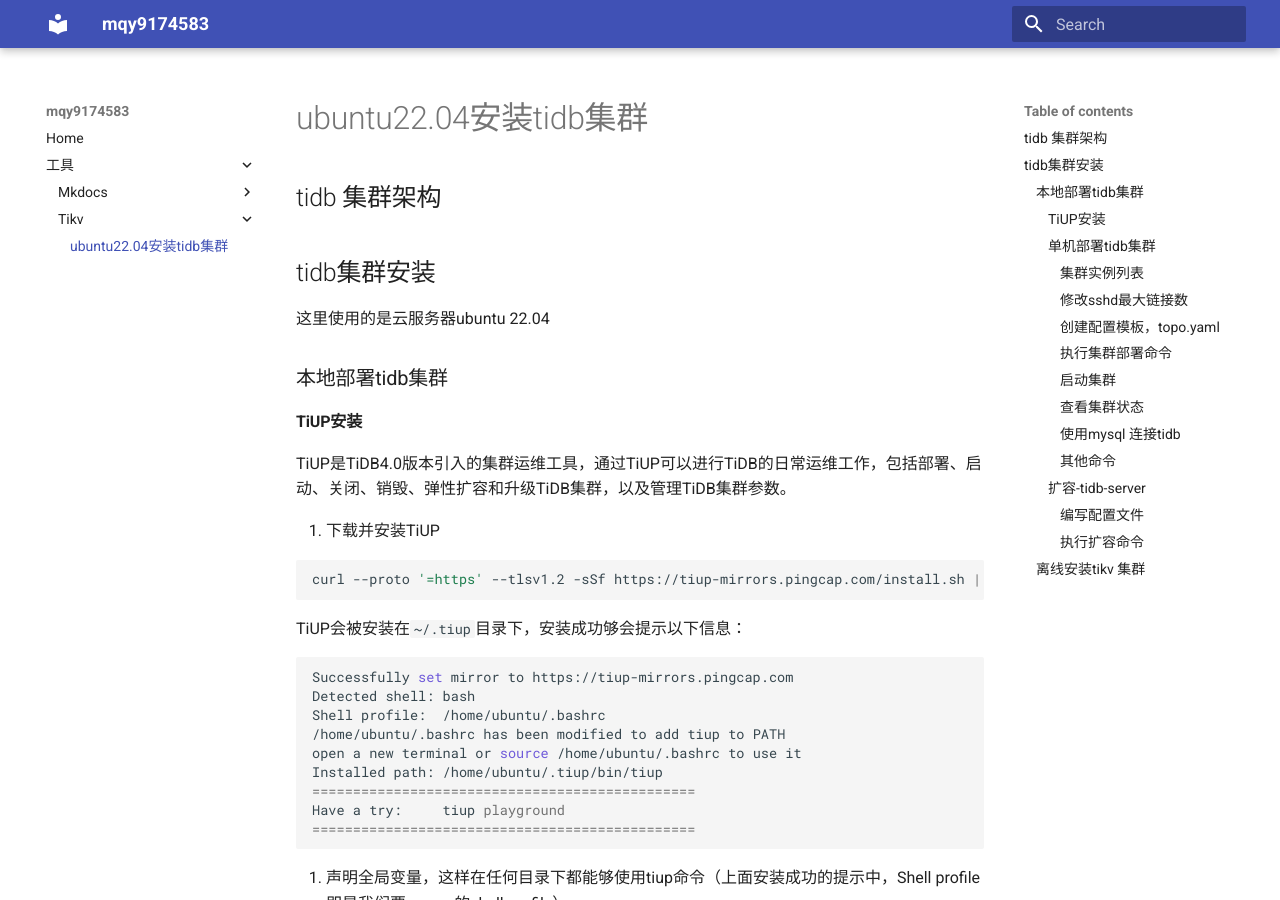
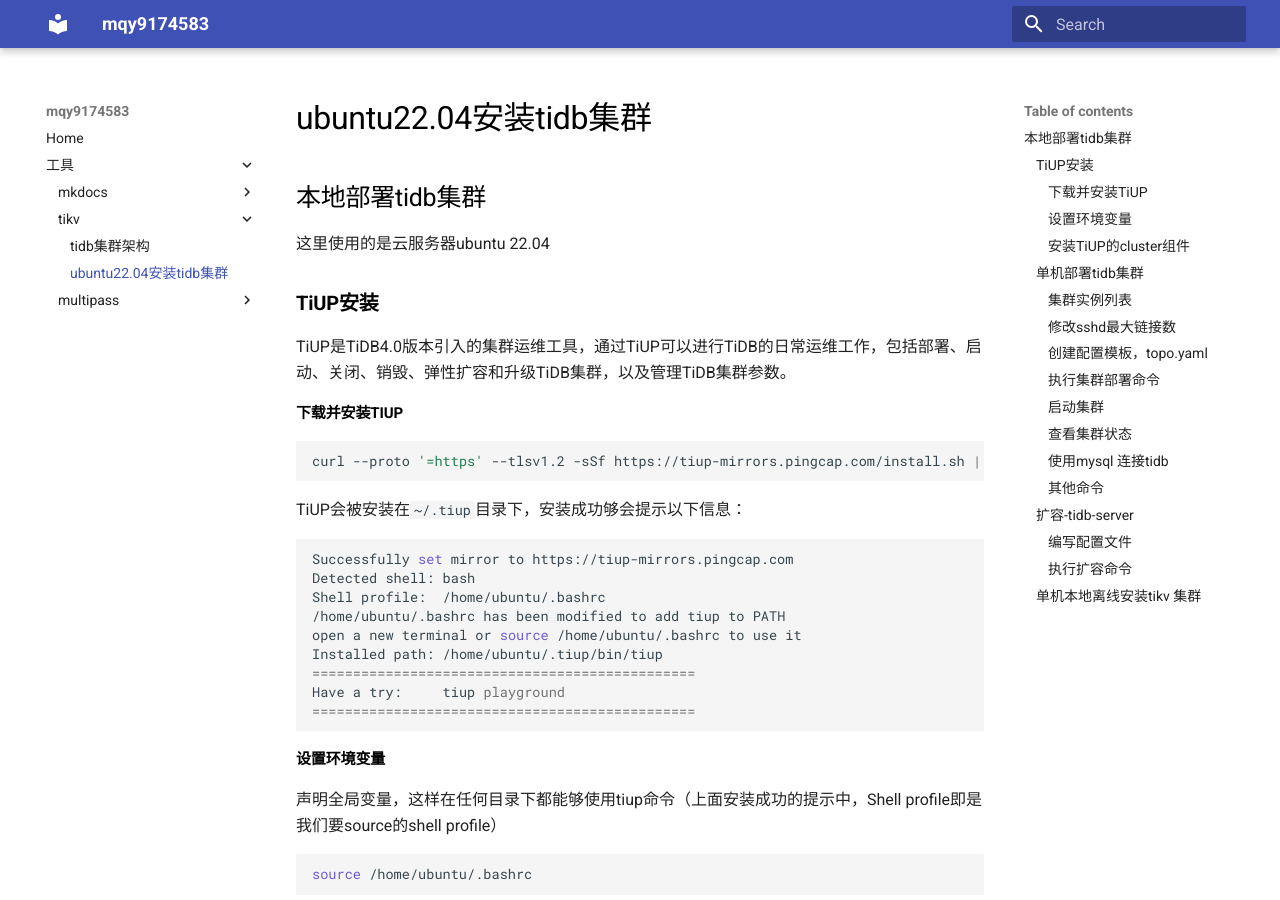
Before and after one commit to mqy224512/note, an MkDocs documentation site: the page built from docs/工具/tikv/ubuntu22.04安装tidb集群.md, in a window 1280 px wide and 900 px high. Built offline with MkDocs 1.6.1 and Material for MkDocs 9.7.7, drawn with Linux system fonts in a browser that asks for light colours; some of the changed text lies outside the part shown.

Commit message:
add install multipass and multipass use

````diff
--- a/docs/工具/tikv/ubuntu22.04安装tidb集群.md
+++ b/docs/工具/tikv/ubuntu22.04安装tidb集群.md
@@ -1,20 +1,14 @@
-# ubuntu22.04安装tidb集群
+# <font style="color:black;font-weight:bolder">ubuntu22.04安装tidb集群</font>
 
-## tidb 集群架构
-
-
-
-## tidb集群安装
+## <font style="color:black;font-weight:bolder">本地部署tidb集群</font>
 
 这里使用的是云服务器ubuntu 22.04
 
-### 本地部署tidb集群
-
-#### TiUP安装
+### <font style="color:black;font-weight:bolder">TiUP安装</font>
 
 TiUP是TiDB4.0版本引入的集群运维工具，通过TiUP可以进行TiDB的日常运维工作，包括部署、启动、关闭、销毁、弹性扩容和升级TiDB集群，以及管理TiDB集群参数。
 
-1. 下载并安装TiUP
+##### <font style="font-size:15px;color:black;font-weight:bolder">下载并安装TiUP</font>
 
 ```shell
 curl --proto '=https' --tlsv1.2 -sSf https://tiup-mirrors.pingcap.com/install.sh | sh
@@ -34,7 +28,9 @@
 ===============================================
 ```
 
-2. 声明全局变量，这样在任何目录下都能够使用tiup命令（上面安装成功的提示中，Shell profile即是我们要source的shell profile）
+##### <font style="font-size:15px;color:black;font-weight:bolder">设置环境变量</font>
+
+声明全局变量，这样在任何目录下都能够使用tiup命令（上面安装成功的提示中，Shell profile即是我们要source的shell profile）
 
 ```shell
 source /home/ubuntu/.bashrc
@@ -50,21 +46,21 @@
 GitHash: 7223ed50460785a2adf666d511a257aa03110294
 ```
 
-3. 安装TiUP的cluster组件
+##### <font style="font-size:15px;color:black;font-weight:bolder">安装TiUP的cluster组件</font>
 
 ```shell
 tiup cluster
 ```
 
-4. 如果机器已经安装TiUP cluster，更新软件版本
+如果机器已经安装TiUP cluster，更新软件版本
 
 ```shell
 tiup update --self && tiup update cluster
 ```
 
-#### 单机部署tidb集群
+### <font style="color:black;font-weight:bolder">单机部署tidb集群</font>
 
-##### 集群实例列表
+#### <font style="color:black;font-weight:bolder">集群实例列表</font>
 
 | 实例    | 个数 | IP        | 端口  | 部署目录               |
 | ------- | ---- | --------- | ----- | ---------------------- |
@@ -74,7 +70,7 @@
 | Monitor | 1    | 127.0.0.1 |       | ～                     |
 | Grafana | 1    | 127.0.0.1 |       | ～                     |
 
-##### 修改sshd最大链接数
+#### <font style="color:black;font-weight:bolder">修改sshd最大链接数</font>
 
 默认是10
 
@@ -90,7 +86,7 @@
 service sshd restart
 ```
 
-##### 创建配置模板，`topo.yaml`
+#### <font style="color:black;font-weight:bolder">创建配置模板，`topo.yaml`</font>
 
 ```yaml
 # # Global variables are applied to all deployments and used as the default value of# # the deployments if a specific deployment value is missing.
@@ -138,7 +134,7 @@
   - host: 127.0.0.1
 ```
 
-##### 执行集群部署命令
+#### <font style="color:black;font-weight:bolder">执行集群部署命令</font>
 
 ```shell
 #tiup cluster deploy <cluster-name> <version> ./topo.yaml --user root -p
@@ -185,7 +181,7 @@
 16 directories, 1 file
 ```
 
-##### 启动集群
+#### <font style="color:black;font-weight:bolder">启动集群</font>
 
 ```shell
 # 上面一个步骤有提示
@@ -195,13 +191,13 @@
 +5^m6qaF29bB=X14G%
 ```
 
-##### 查看集群状态
+#### <font style="color:black;font-weight:bolder">查看集群状态</font>
 
 ```shell
 tiup cluster display test-tidb-cluster
 ```
 
-##### 使用mysql 连接tidb
+#### <font style="color:black;font-weight:bolder">使用mysql 连接tidb</font>
 
 ```shell
 mysql -h 127.0.0.1 -P 4000 -u root -p+5^m6qaF29bB=X14G%
@@ -221,7 +217,7 @@
 5 rows in set (0.00 sec)
 ```
 
-##### 其他命令
+#### <font style="color:black;font-weight:bolder">其他命令</font>
 
 ```shell
 # 查看集群状况
@@ -243,11 +239,11 @@
 tiup cluster edit-config <cluster-name>
 ```
 
-#### 扩容-tidb-server
+### <font style="color:black;font-weight:bolder">扩容-tidb-server</font>
 
 如果忘记安装了tidb-server，是无法通过sql语句来查询数据库中的内容的，可以通过`tiup cluster scale out` 命令进行扩容。
 
-##### 编写配置文件
+#### <font style="color:black;font-weight:bolder">编写配置文件</font>
 
 ```shell
 vim scale-out.yaml
@@ -292,7 +288,8 @@
 
    可以使用 `tiup cluster edit-config <cluster-name>` 查看当前集群的配置信息，因为其中的 `global` 和 `server_configs` 参数配置默认会被 `scale-out.yaml` 继承，因此也会在 `scale-out.yaml` 中生效
 
-##### 执行扩容命令
+#### <font style="color:black;font-weight:bolder">执行扩容命令</font>
+
 检查集群存在的潜在风险：
 
 ```shell
@@ -317,4 +314,4 @@
 
    预期日志结尾输出 `Scaled cluster  <cluster-name> out successfully` 信息，表示扩容操作成功
 
-### 离线安装tikv 集群
+### <font style="color:black;font-weight:bolder">单机本地离线安装tikv 集群</font>
--- a/mkdocs.yml
+++ b/mkdocs.yml
@@ -2,6 +2,16 @@
 theme:
   name: material
   #language: "zh"
+nav:
+- Home: index.md
+- 工具:
+    - mkdocs:
+      - Mac安装Mkdocs: 工具/mkdocs/Mac安装Mkdocs.md
+    - tikv:
+      - tidb集群架构: 工具/tikv/tidb集群架构.md
+      - ubuntu22.04安装tidb集群: 工具/tikv/ubuntu22.04安装tidb集群.md
+    - multipass:
+      - multipass安装并使用: 工具/multipass/multipass安装并使用.md
 markdown_extensions:
   - admonition  # 提示块
   - footnotes  # 脚注
````
Also changed, not shown: docs/工具/multipass/multipass安装并使用.md (added, +202 -0 lines), docs/工具/mkdocs/Mac安装Mkdocs.md (renamed from docs/工具/mkdocs/Ma安装Mkdocs.md), docs/工具/tikv/tidb集群架构.md (added), 3 other files.
